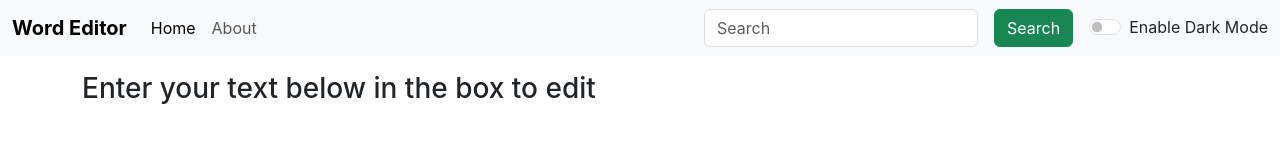
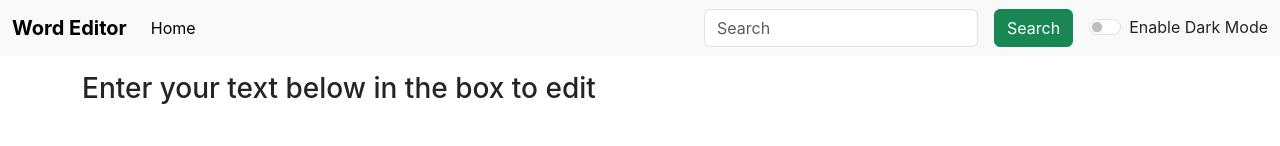
Before and after one commit to iot-dt/ReactApp1, a React (Create React App) app: page / in a window 1280 px wide. Shown: the top 146 px of the page. Built offline with nearby package versions, Linux system fonts and the light colour scheme.

Commit message:
Deploying app

```diff
--- a/public/index.html
+++ b/public/index.html
@@ -7,7 +7,7 @@
     <meta name="theme-color" content="#000000" />
     <meta
       name="description"
-      content="Web site created using create-react-app"
+      content="Word Editor is the utility which can be used to manipulate your text the way you want"
     />
     <link rel="apple-touch-icon" href="%PUBLIC_URL%/logo192.png" />
     <!--
@@ -25,7 +25,7 @@
       Learn how to configure a non-root public URL by running `npm run build`.
     -->
     <link href="https://cdn.jsdelivr.net/npm/bootstrap@5.3.0-alpha3/dist/css/bootstrap.min.css" rel="stylesheet" integrity="sha384-KK94CHFLLe+nY2dmCWGMq91rCGa5gtU4mk92HdvYe+M/SXH301p5ILy+dN9+nJOZ" crossorigin="anonymous">
-    <title>React App</title>
+    <title>Word Editor Home</title>
   </head>
   <body>
     <noscript>You need to enable JavaScript to run this app.</noscript>
--- a/src/components/Navbar.js
+++ b/src/components/Navbar.js
@@ -12,11 +12,11 @@ export default memo(function Navbar(props) {
             <div className="collapse navbar-collapse" id="navbarSupportedContent">
                 <ul className="navbar-nav me-auto mb-2 mb-lg-0">
                     <li className="nav-item">
-                    <a className="nav-link active" aria-current="page" href="/">Home</a>
+                    <abbr className="nav-link active" aria-current="page" href="/">Home</abbr>
                     </li>
-                    <li className="nav-item">
-                    <a className="nav-link" href="/">About</a>
-                    </li>
+                    {/* <li className="nav-item">
+                    <a className="nav-link" href="/about">About</a>
+                    </li> */}
                 </ul>
                 <form className="d-flex mx-2" role="search">
                     <input className="form-control me-2" type="search" placeholder="Search" aria-label="Search"/>
```
Also changed, not shown: package.json (+8 -1 lines), src/App.js (+18 -2 lines), 1 other file (tests, documents, lock files or other folders).
